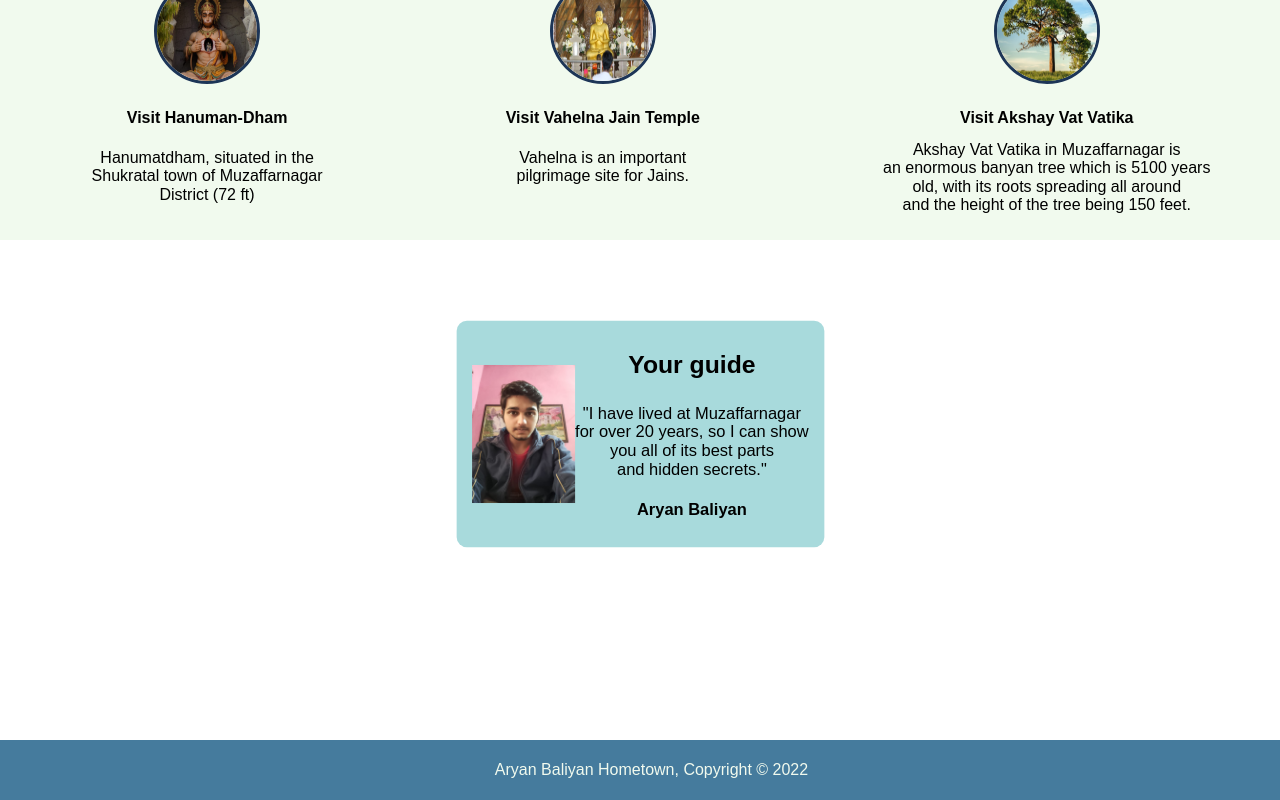
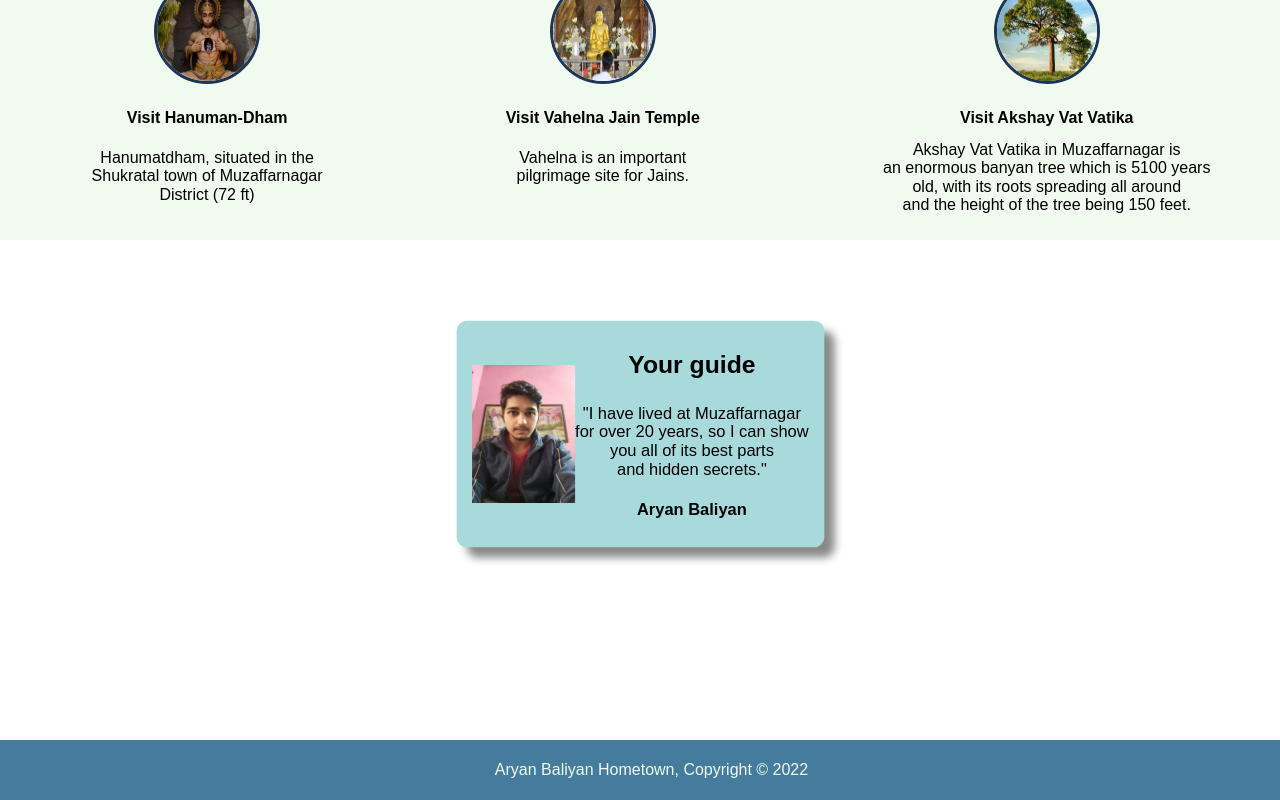
Before and after one commit to Arryan-n/Home-town, a website built with Vite: page index.html in a window 1280 px wide. In both pictures the pointer is over the element 640 px from the left and 864 px from the top of the page. Shown: the part 411-1211 px from the top of the page. Built offline with nearby package versions, Linux system fonts and the light colour scheme.

Commit message:
Update styles.css

```diff
--- a/styles.css
+++ b/styles.css
@@ -101,7 +101,7 @@ img {
 .foot:hover {
     border-bottom: 0px;
     transition: .2s;
-
+    box-shadow: 10px 10px 8px #888888;
     transform: translateY(-1.0rem) scale(1.03);
 }
 .color p {
```
